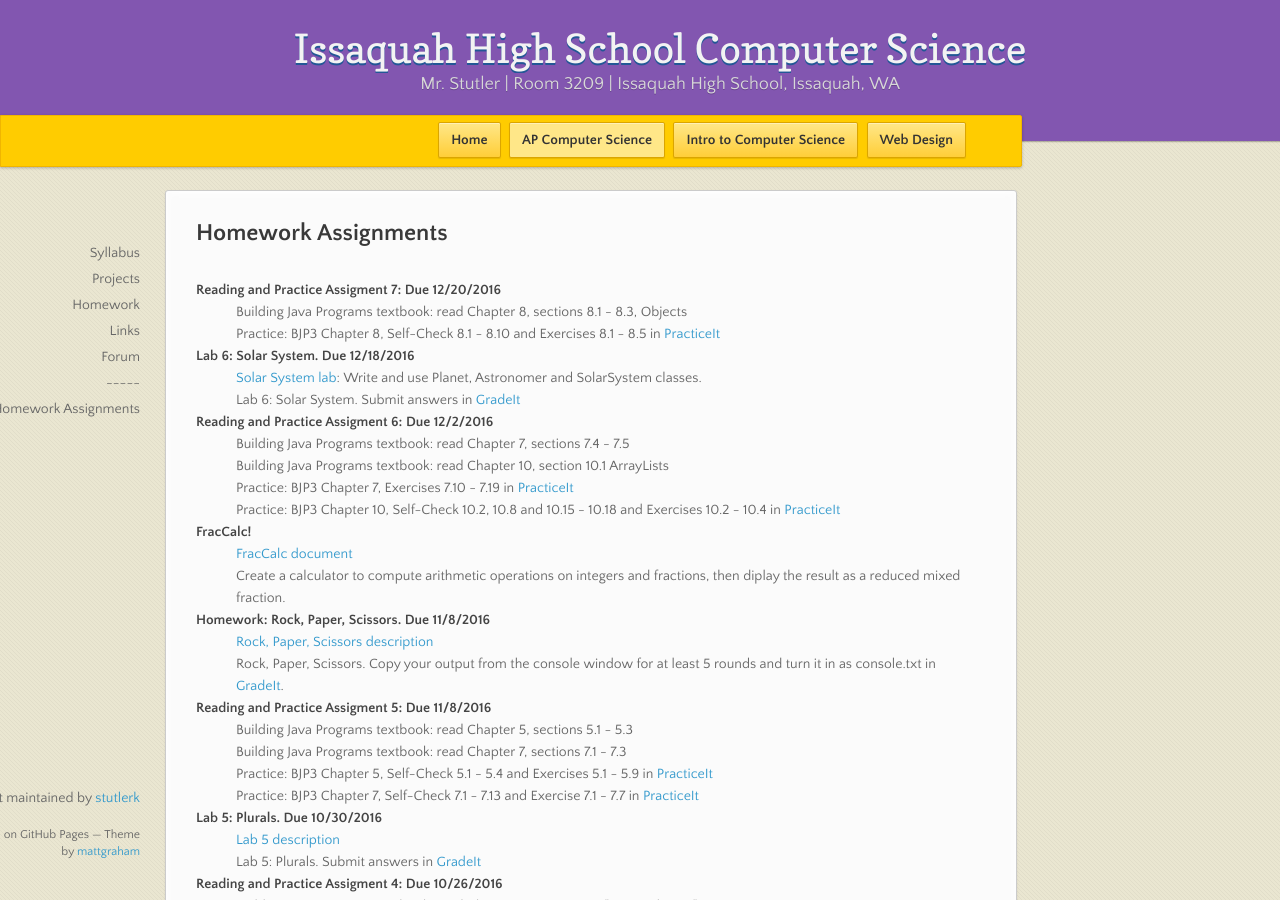
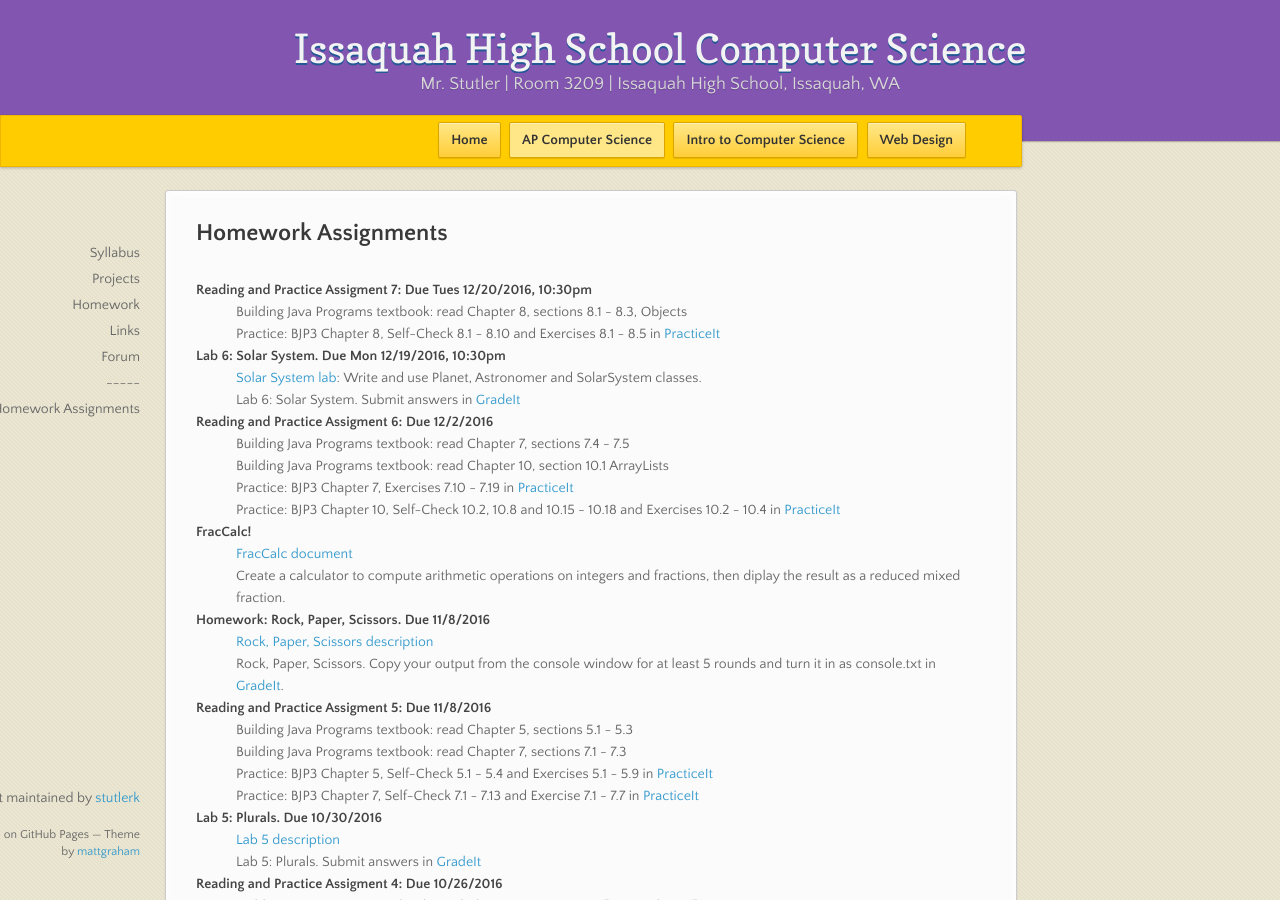
Before and after one commit to stutlerk/ihs-website, a Jekyll site: the page built from _apcs/homework.html, in a window 1280 px wide and 900 px high. Built offline with Jekyll 4.4.1, drawn with Linux system fonts in a browser that asks for light colours; nearby versions of some CDN libraries.

Commit message:
Update homework.html

```diff
--- a/_apcs/homework.html
+++ b/_apcs/homework.html
@@ -6,11 +6,11 @@ layout: course
 <section>
 <h2>Homework Assignments</h2>
 <dl>
-    <dt>Reading and Practice Assigment 7: Due 12/20/2016</dt>
+    <dt>Reading and Practice Assigment 7: Due Tues 12/20/2016, 10:30pm</dt>
     <dd>Building Java Programs textbook: read Chapter 8, sections 8.1 - 8.3, Objects</dd>
     <dd>Practice: BJP3 Chapter 8, Self-Check 8.1 - 8.10 and Exercises 8.1 - 8.5 in <a href="http://practiceit.cs.washington.edu/">PracticeIt</a></dd>
 
-    <dt>Lab 6: Solar System. Due 12/18/2016</dt>
+    <dt>Lab 6: Solar System. Due Mon 12/19/2016, 10:30pm</dt>
     <dd><a href="https://issaquahwednet-my.sharepoint.com/personal/stutlerk_issaquah_wednet_edu/_layouts/15/guestaccess.aspx?guestaccesstoken=60KpuhCN%2bYbLJ%2bB4q9Xb1GN0%2b4sByKCIo73MZaOZNQk%3d&docid=0eade72f2d7514296b5fd43f6cb64fd9a&rev=1">Solar System lab</a>: Write and use Planet, Astronomer and SolarSystem classes.</dd>
     <dd>Lab 6: Solar System. Submit answers in <a href="https://gradeit-hs.cs.washington.edu/issaquah/">GradeIt</a></dd>
 
```
